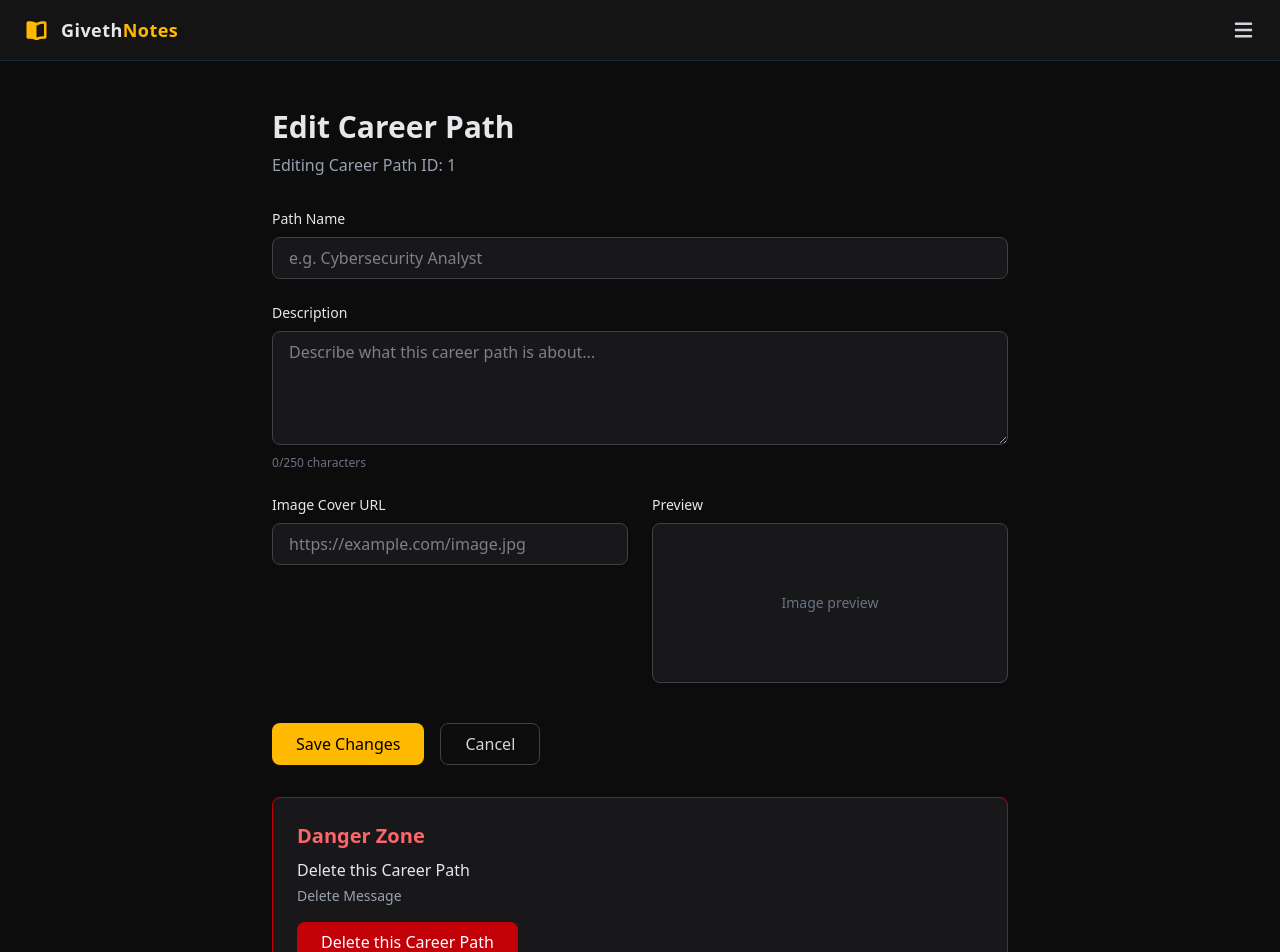
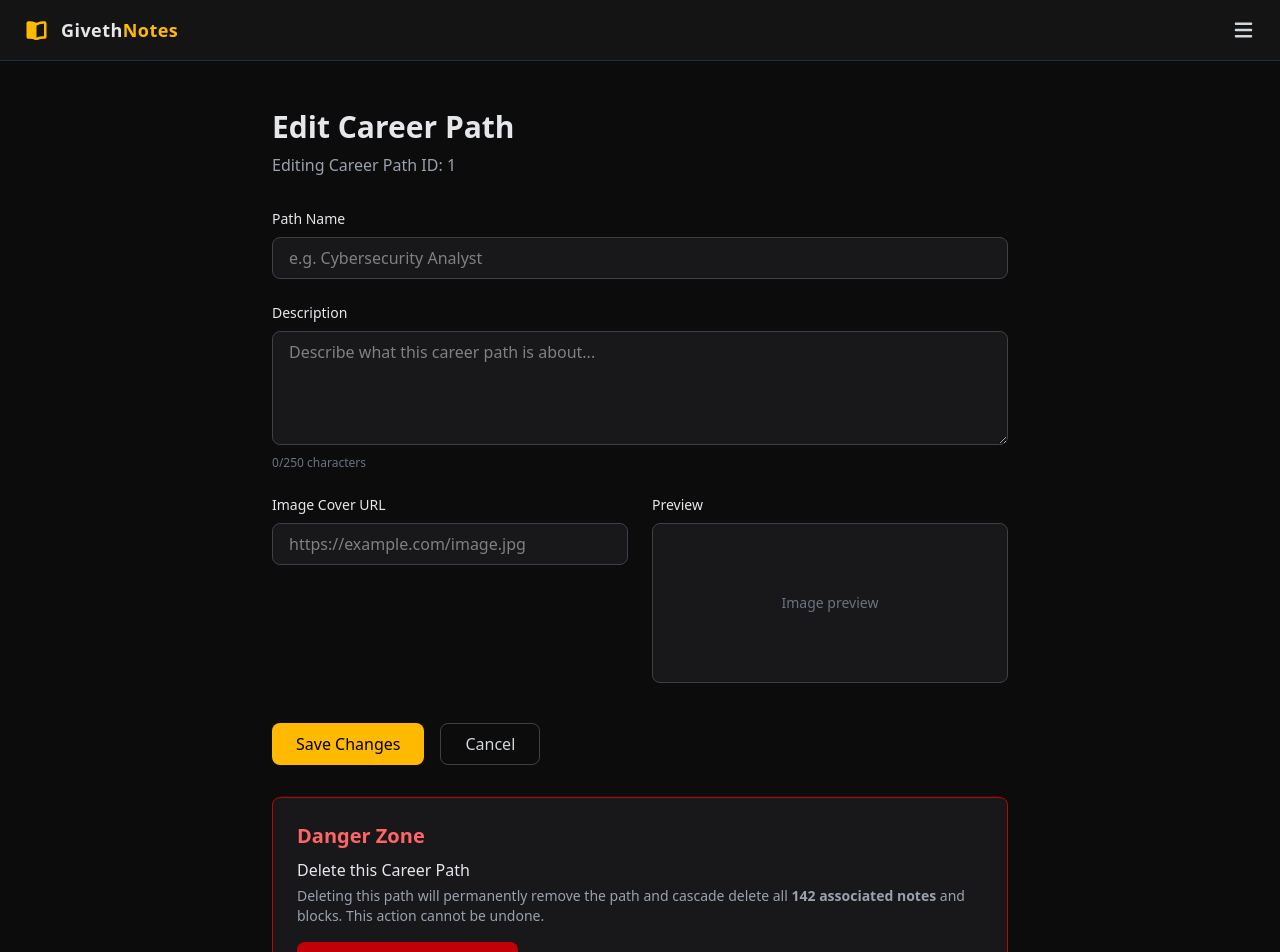
Before and after one commit to Giveth2024/givethnotes-frontend, a Next.js app: page /career_paths/1/edit in a window 1280 px wide. Shown: the top 952 px of the page. Built offline with nearby package versions, Linux system fonts and the light colour scheme; no server answers; sample sign-in values are in the browser's storage.

Commit message:
Update the Delete Message and Delete Prompt

```diff
--- a/app/career_paths/[id]/edit/page.js
+++ b/app/career_paths/[id]/edit/page.js
@@ -268,7 +268,7 @@ export default function EditCareerPathPage() {
         <div className="mt-8 border border-red-700 rounded-lg p-6 bg-zinc-900">
           <h3 className="text-xl font-semibold text-red-400">Danger Zone</h3>
           <h4 className="mt-2 font-medium">Delete this Career Path</h4>
-          <p className="text-sm text-gray-400 mt-1">Delete Message</p>
+          <p className="text-sm text-gray-400 mt-1">Deleting this path will permanently remove the path and cascade delete all <span className='font-bold'>142 associated notes</span> and blocks. This action cannot be undone.</p>
 
           <div className="mt-4">
             <button
@@ -286,7 +286,7 @@ export default function EditCareerPathPage() {
             <div className="fixed inset-0 bg-black/50" onClick={() => setShowDeletePrompt(false)} />
             <div className="relative bg-zinc-900 p-6 rounded-lg w-full max-w-md z-10 border border-zinc-700">
               <h3 className="text-lg font-semibold text-red-400">Confirm Deletion</h3>
-              <p className="mt-2 text-sm text-gray-400">Are you sure you want to delete this career path? This action cannot be undone.</p>
+              <p className="mt-2 text-sm text-gray-400">This is your Last Line of Defense, Sergeant. Are you sure you want to delete this career path? This action cannot be undone.</p>
               <div className="mt-4 flex justify-end gap-3">
                 <button
                   onClick={() => setShowDeletePrompt(false)}
```
